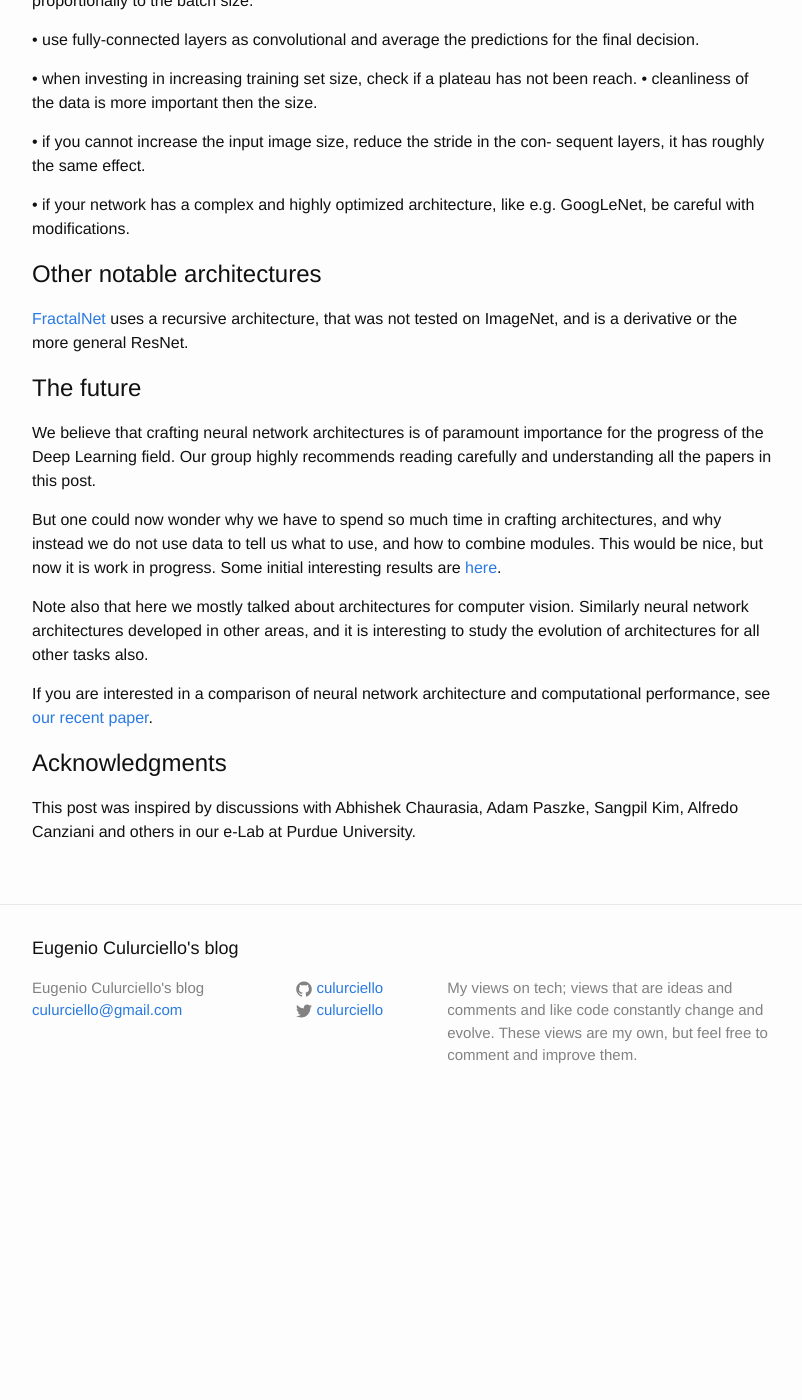
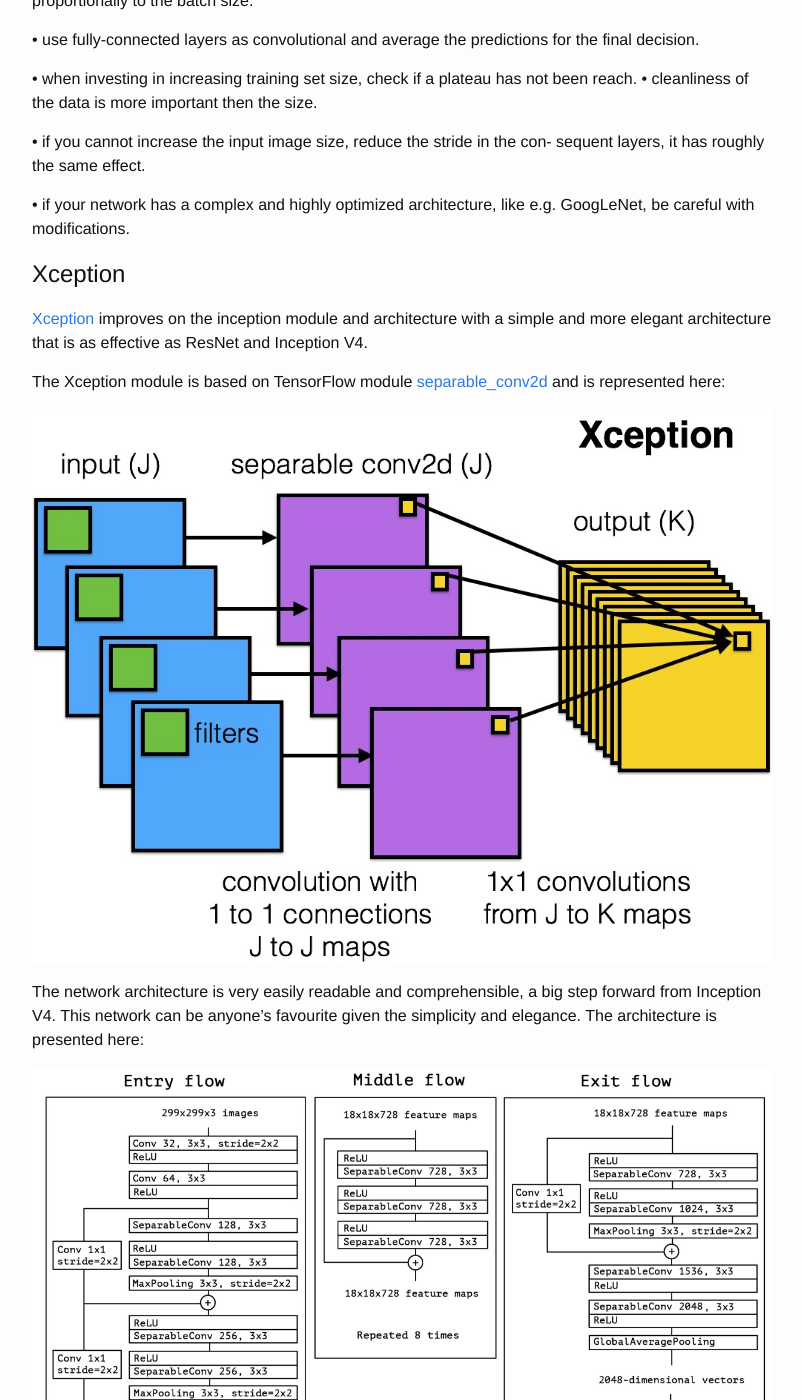
Before and after one commit to culurciello/culurciello.github.io, a Jekyll site: the page built from _posts/2016-06-05-nets.markdown, in a window 1280 px wide and 1400 px high, scrolled down 13240 px. Shown: the whole window, without its empty margins (238-1040 px from the left). Built offline with Jekyll 4.4.1, drawn with Linux system fonts in a browser that asks for light colours; before the commit the page ends 14367 px from its top, so only the background shows below that; some of the changed text lies outside the part shown.

Commit message:
added exception

```diff
--- a/_posts/2016-06-05-nets.markdown
+++ b/_posts/2016-06-05-nets.markdown
@@ -225,6 +226,20 @@
 GoogLeNet, be careful with modifications.
 
 
+# Xception
+
+[Xception](https://arxiv.org/abs/1610.02357) improves on the inception module and architecture with a simple and more elegant architecture that is as effective as ResNet and Inception V4.
+
+The Xception module is based on TensorFlow module [separable_conv2d](https://www.tensorflow.org/versions/r0.11/api_docs/python/nn.html#separable_conv2d) and is represented here:
+
+![](/assets/nets/xception.jpg)
+
+The network architecture is very easily readable and comprehensible, a big step forward from Inception V4. This network can be anyone's favourite given the simplicity and elegance. The architecture is presented here:
+
+![](/assets/nets/xception-net.jpg)
+
+An implementation in Keras/TF is [available here](https://keras.io/applications/#xception).
+
 
 # Other notable architectures
 
```
Also changed, not shown: other parts of _posts/2016-06-05-nets.markdown (+3 -2 lines), assets/nets/xception-net.jpg (added), assets/nets/xception.jpg (added).
